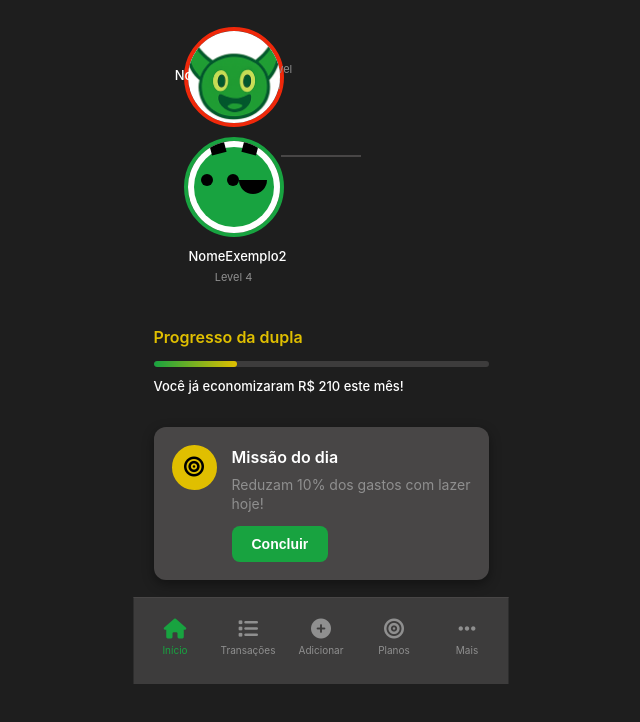
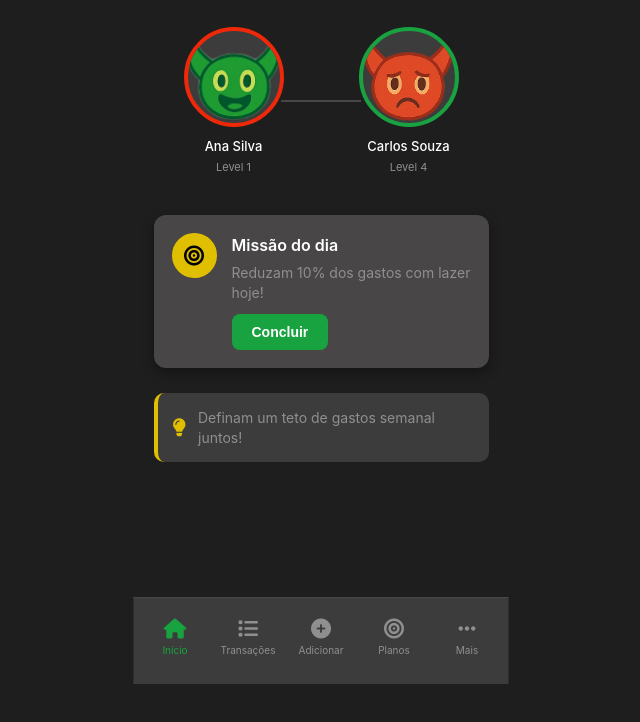
Before and after one commit to Caholive1ra/Projeto_Fintech, a plain HTML site: page Pages/index.html in a window 1280 px wide. Shown: the part 116-838 px from the top of the page, without its empty margins (319-959 px from the left). After the commit the page ends 800 px from the top, so only its background shows below. Drawn offline with Linux system fonts and the light colour scheme; files that its build step writes are made by us from their sources.

Commit message:
Ajustes no HTML dos profiles e ajuste no CSS com os circles e profiles.

```diff
--- a/CSS/styles.css
+++ b/CSS/styles.css
@@ -123,14 +123,14 @@ body {
     width: 100px;
     height: 100px;
     border-radius: 50%;
-    border: 4px solid;
+    border: 4px solid; /* A cor da borda virá das classes .red-circle e .green-circle */
     display: flex;
     align-items: center;
     justify-content: center;
     margin-bottom: 10px;
-    position: relative;
+    position: relative; /* ESSENCIAL: Define este elemento como o "pai" para o posicionamento do avatar */
+    background-color: var(--bg-secondary); /* Um fundo neutro caso a imagem não carregue */
     transition: transform 0.3s ease;
-    background-color: var(--bg-primary);
 }
 
 .profile-circle:hover {
@@ -139,74 +139,32 @@ body {
 
 .red-circle {
     border-color: var(--accent-red);
-    background: radial-gradient(circle, var(--devil-red) 0%, var(--bg-primary) 100%);
+    /* A linha de background foi removida para evitar conflitos. */
 }
 
 .green-circle {
     border-color: var(--accent-green);
-    background: radial-gradient(circle, var(--devil-green) 0%, var(--bg-primary) 100%);
+    /* A linha de background foi removida para evitar conflitos. */
 }
 
-/* Progress Ring Styles */
-.progress-ring {
-    position: absolute;
+.devil-avatar {
+    position: absolute; /* Posiciona o avatar em relação ao .profile-circle */
     top: 0;
     left: 0;
     width: 100%;
     height: 100%;
-    border-radius: 50%;
-}
-
-.progress-svg {
-    width: 100%;
-    height: 100%;
-    transform: rotate(-90deg);
-}
-
-.progress-bg {
-    fill: none;
-    stroke: var(--bg-secondary);
-    stroke-width: 3;
-}
-
-.progress-fill {
-    fill: none;
-    stroke-width: 3;
-    stroke-linecap: round;
-    stroke-dasharray: 283;
-    stroke-dashoffset: calc(283 - (283 * var(--progress)) / 100);
-    transition: stroke-dashoffset 1s ease-in-out;
-}
-
-.red-progress .progress-fill {
-    stroke: var(--accent-red);
-}
-
-.green-progress .progress-fill {
-    stroke: var(--accent-green);
-}
-
-.devil-avatar {
-    width: 100%;
-    height: 100%;
-    overflow: hidden;
-    border-radius: 50%;
-    display: flex;
-    align-items: center;
-    justify-content: center;
-    background: #fff; /* opcional */
-    position: absolute; /* <-- importante para ocupar todo o círculo */
-    top: 0;
-    left: 0;
+    border-radius: 50%; /* Garante que o container do avatar também seja um círculo */
+    overflow: hidden;   /* CORTA qualquer parte da imagem que vaze para fora do círculo */
 }
 
 .devil-avatar img {
     width: 100%;
     height: 100%;
-    object-fit: cover;
-    border-radius: 50%;
+    object-fit: cover; /* Faz a imagem preencher o círculo sem distorcer */
     display: block;
 }
+
+/* As regras para .progress-ring não precisam de alteração e devem funcionar corretamente com isso. */
 
 .devil-face {
     width: 80px;
--- a/Pages/index.html
+++ b/Pages/index.html
@@ -33,10 +33,11 @@
                                     </svg>
                                 </div>
                                 <div class="devil-avatar red-devil">
-                                <img src="../Imagens/green-toy.png" alt="Avatar">
+                                    <img src="/Imagens/green-toy.png" alt="Avatar">
                                 </div>
-                        <p class="profile-name">NomeExemplo</p>
-                        <p class="profile-level">Level 1</p>
+                            </div>
+                            <p class="profile-name">Ana Silva</p>
+                            <p class="profile-level" id="left-profile-level"></p>
                         </div>
 
                         <div class="connecting-line"></div>
@@ -50,36 +51,13 @@
                                     </svg>
                                 </div>
                                 <div class="devil-avatar green-devil">
-                                <div class="devil-face">
-                                    <div class="devil-horns">
-                                        <div class="horn left-horn"></div>
-                                        <div class="horn right-horn"></div>
-                                    </div>
-                                    <div class="devil-eyes">
-                                        <div class="eye left-eye"></div>
-                                        <div class="eye right-eye"></div>
-                                    </div>
-                                    <div class="devil-mouth happy-mouth"></div>
+                                    <img src="../Imagens/red-toy.png" alt="Avatar">
                                 </div>
                             </div>
-                        </div>
-                        <p class="profile-name">NomeExemplo2</p>
-                        <p class="profile-level">Level 4</p>
+                            <p class="profile-name">Carlos Souza</p>
+                            <p class="profile-level" id="right-profile-level"></p>
                         </div>
                     </div>
-            </section>
-
-            <!-- Progress Section -->
-            <section class="progress-section">
-                <div class="progress-header">
-                    <h3>Progresso da dupla</h3>
-                </div>
-                <div class="progress-bar-container">
-                    <div class="progress-bar">
-                        <div class="progress-fill"></div>
-                    </div>
-                </div>
-                <span class="progress-value">Você já economizaram R$ 210 este mês!</span>
                 </section>
 
                             <!-- Mission Section -->
@@ -90,7 +68,7 @@
                                     </div>
                                     <div class="mission-content">
                                         <h4>Missão do dia</h4>
-                        <p>Reduzam 10% dos gastos com lazer hoje!</p>
+                                        <p data-i18n="mission.reduceLeisureSpending">Reduzam 10% dos gastos com lazer hoje!</p>
                                         <button class="mission-button">Concluir</button>
                                     </div>
                                 </div>
@@ -131,5 +109,15 @@
             </div>
         </nav>
     </div>
+<script>
+    // Example dynamic data
+    const leftProfileLevel = 1;
+    const rightProfileLevel = 4;
+
+    document.addEventListener('DOMContentLoaded', function() {
+        document.getElementById('left-profile-level').textContent = `Level ${leftProfileLevel}`;
+        document.getElementById('right-profile-level').textContent = `Level ${rightProfileLevel}`;
+    });
+</script>
 </body>
 </html>
```
Lines whose indentation alone changed are shown as unchanged.
